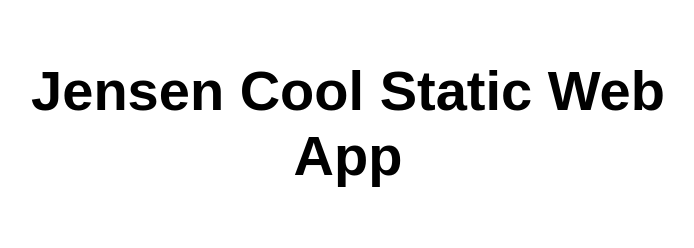
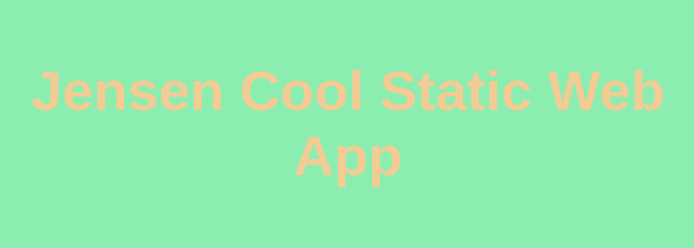
Before and after one commit to githsharp/jensencoolstaticwebapp, a website: page src/index.html in a window 1280 px wide. Shown: the whole page, without its empty margins (292-986 px from the left). Drawn offline with Linux system fonts and the light colour scheme.

Commit message:
color updates

```diff
--- a/src/styles.css
+++ b/src/styles.css
@@ -2,11 +2,12 @@
   font-family: Arial, Helvetica, sans-serif;
 }
 
-html, body {
+html,
+body {
   margin: 0;
   border: 0;
   padding: 0;
-  background-color: #fff;
+  background-color: #8bedaf;
 }
 
 main {
@@ -18,4 +19,5 @@ main {
 main > h1 {
   text-align: center;
   font-size: 3.5em;
+  color: #f3cb94;
 }
```
